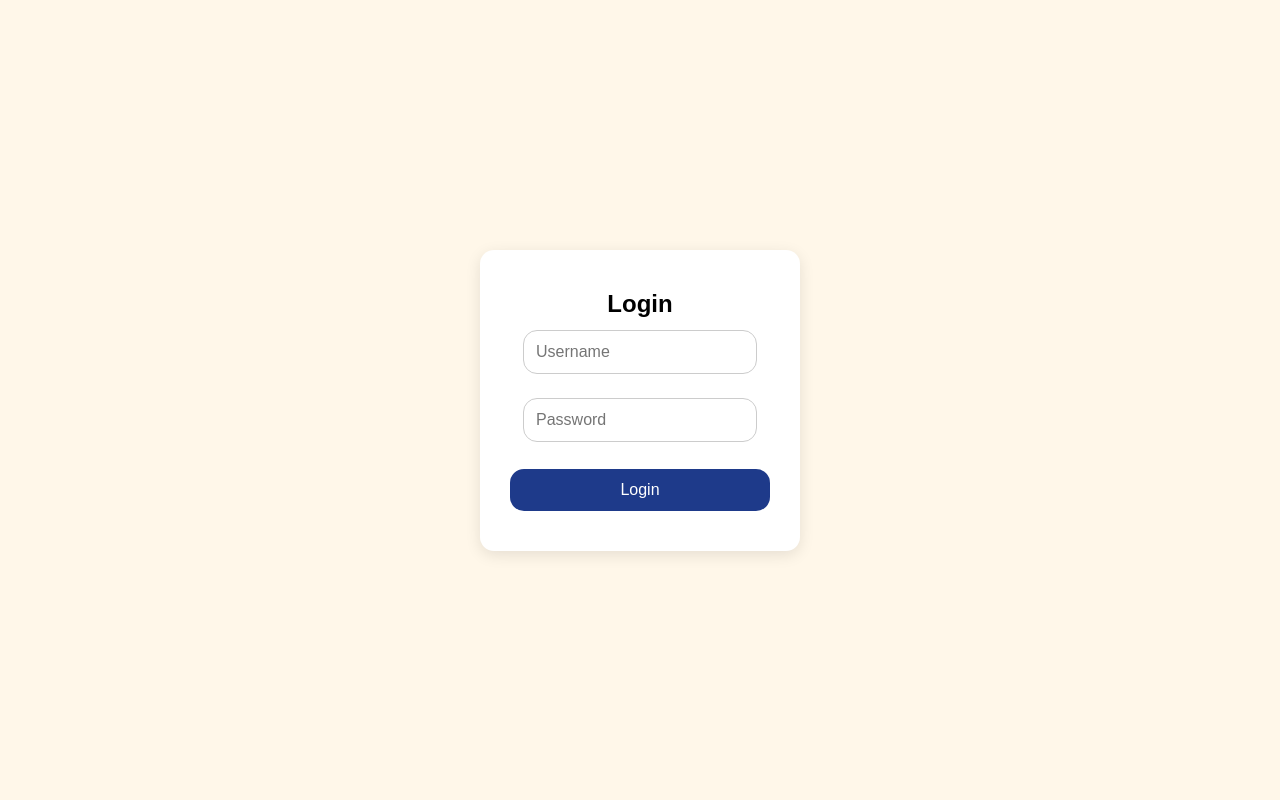
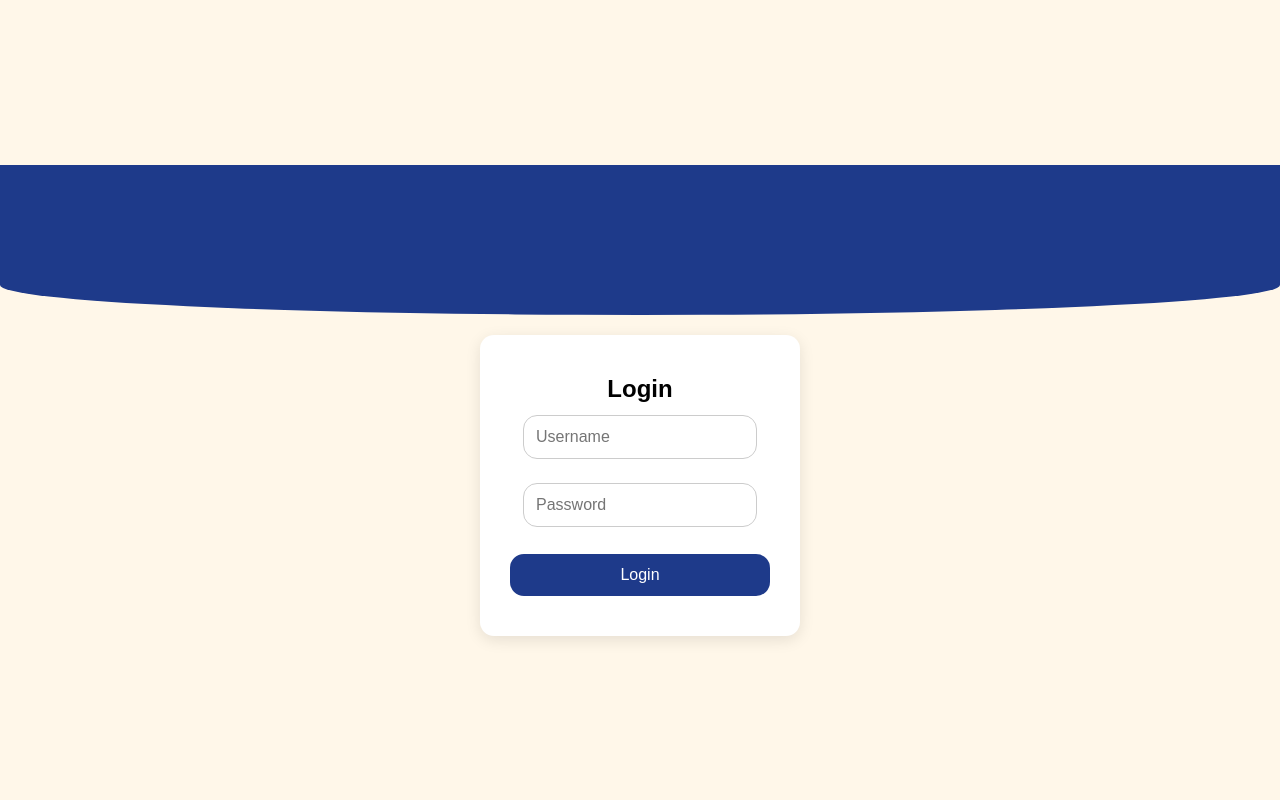
Before and after one commit to aodre12/IT38A-Enterprise-System, a PHP site: page /login.php in a window 1280 px wide. Run offline with PHP 8.4, Linux system fonts and the light colour scheme.

Commit message:
Update login.php

```diff
--- a/login.php
+++ b/login.php
@@ -1,3 +1,4 @@
+
 <!DOCTYPE html>
 <html lang="en">
 <head>
@@ -5,10 +6,11 @@
     <title>Login</title>
     <link rel="stylesheet" href="style.css">
 </head>
-<body class="background">
+<body>
+    <div class="header"></div>
     <div class="tile">
         <h2>Login</h2>
-        <form method="POST" action="login_process.php">
+        <form method="POST" action="dashboard.php">
             <input type="text" name="username" placeholder="Username" class="input-field" required><br>
             <input type="password" name="password" placeholder="Password" class="input-field" required><br>
             <button type="submit" class="button">Login</button>
```
